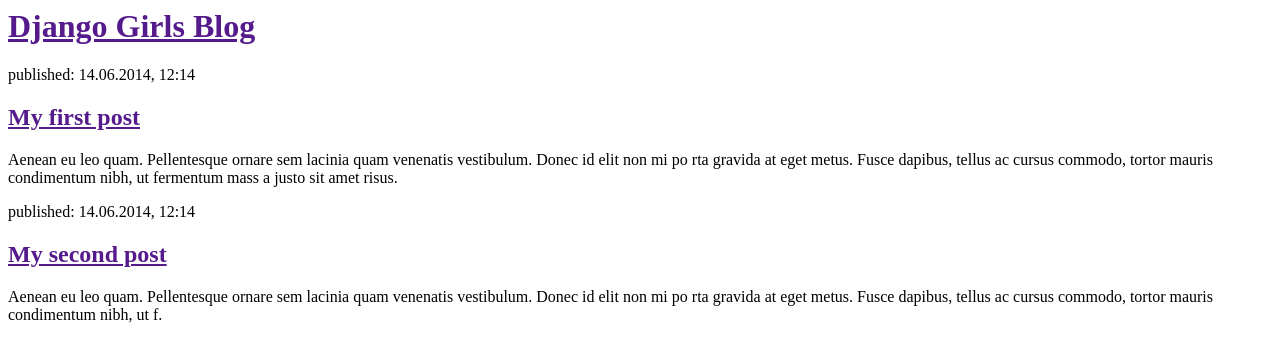
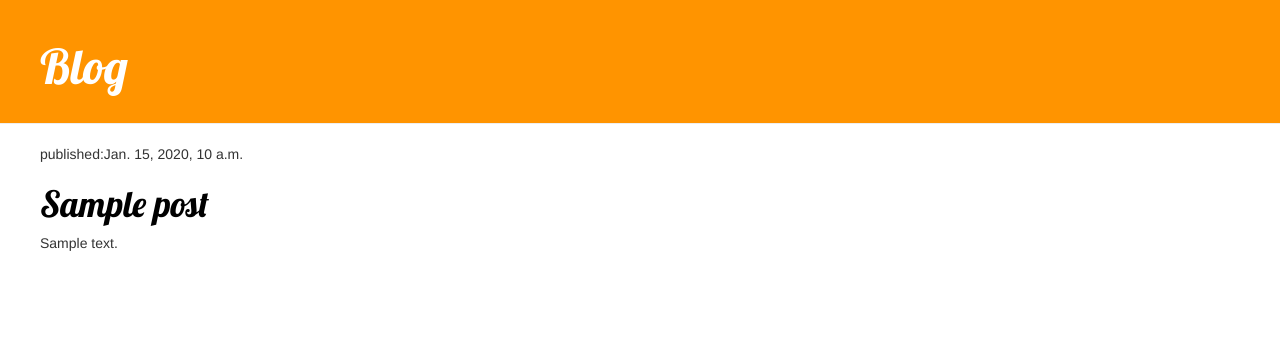
Before and after one commit to faustRizmi/my-first-blog, a Django app: template apps/blog/templates/blog/post_list.html in a window 1280 px wide. Shown: the top 362 px of the page. Run offline with Django 3.2, Linux system fonts and the light colour scheme; the template is opened without the code that fills it: most values are stand-ins (such as "Sample title", 1, 10 or a date in 2020); some libraries are stand-ins or nearby versions.

Commit message:
Added template

```diff
--- /dev/null
+++ b/apps/blog/static/css/blog.css
@@ -0,0 +1,52 @@
+h1 a {
+	color:#FCA205;
+	font-family: 'Lobster'
+}
+
+
+h1,h2,h3,h4{
+	font-family:'Lobster',cursive;
+}
+
+.page-header{
+		background-color: #ff9400;
+		margin-top: 0;
+		padding: 20px 20px 20px 40px;
+}
+
+.page-header h1, .page-header h1 a, .page-header h1 a:visited, .page-header h1 a:active{
+	color: #ffffff;
+	font-size: 36pt;
+	text-decoration: none;
+}
+
+.content{
+	margin-left:40px;
+}
+
+.date{
+	color:#828282;
+}
+
+.save{
+	float:right;
+}
+
+.post-form textarea, .post-form input {
+	width:100%;
+}
+
+.top-menu, .top-menu:hover, .top-menu:visited{
+	color:#ffffff;
+	float:right;
+	font-size:26pt;
+	margin-right:20px;
+}
+
+.post{
+	margin-bottom:70px;
+}
+
+.post h1 a,.post h1 a:visited{
+	color:#000000;
+}
--- a/apps/blog/templates/blog/post_list.html
+++ b/apps/blog/templates/blog/post_list.html
@@ -1,24 +1,34 @@
+{% load staticfiles %}
+
 <html>
 	<head>
-		<title>Django	Girls	blog</title>
+		<link rel="stylesheet" href="//maxcdn.bootstrapcdn.com/bootstrap/3.2.0/css/bootstrap.min.css">
+		<link rel="stylesheet" href="//maxcdn.bootstrapcdn.com/bootstrap/3.2.0/css/bootstrap-theme.min.css">
+		<link rel="stylesheet" href="{% static 'css/blog.css' %}">
+		<link href="//fonts.googleapis.com/css?family=Lobster&subset=latin,latin-ext" rel="stylesheet" type="text/css">
+		<!-- more fonts at  https://www.google.com/fonts -->
+		<title>Blog</title>
 	</head>
 	<body>
-	<div>
-		<h1><a	href="">Django	Girls	Blog</a></h1>
+
+	<div class="page-header">
+		<h1><a ref="">Blog</a></h1>
 	</div>
 
-	<div>
-		<p>published:	14.06.2014,	12:14</p>
-
-		<h2><a	href="">My	first	post</a></h2>
-		<p>Aenean	eu	leo	quam.	Pellentesque	ornare	sem	lacinia	quam	venenatis	vestibulum.	Donec	id	elit	non	mi	po rta	gravida	at	eget	metus.	Fusce	dapibus,	tellus	ac	cursus	commodo,	tortor	mauris	condimentum	nibh,	ut	fermentum	mass a	justo	sit	amet	risus.</p>
+	<div class="content container">
+		<div class="row">
+			<div class="col -md -8">
+				{% for post in posts %}
+					<div class="post">
+						<p>published:{{ post.published_date }}</p>
+						<h1><a href="">{{ post.title }}</a></h1>
+						<p>{{ post.text|linebreaksbr }}</p>
+					</div>
+				{% endfor %}
+			</div>
+		</div>
 	</div>
 
-	<div>
-	<p>published:	14.06.2014,	12:14</p>
-	<h2><a	href="">My	second	post</a></h2>
-	<p>Aenean	eu	leo	quam.	Pellentesque	ornare	sem	lacinia	quam	venenatis	vestibulum.	Donec	id	elit	non	mi	po rta	gravida	at	eget	metus.	Fusce	dapibus,	tellus	ac	cursus	commodo,	tortor	mauris	condimentum	nibh,	ut	f.</p>
-	</div>
 	</body>
 
 </html>
--- a/apps/blog/views.py
+++ b/apps/blog/views.py
@@ -1,5 +1,8 @@
 from django.shortcuts import render
+from django.utils import timezone
+from apps.blog.models import Post
 
 # Create your views here.
 def	post_list(request):
-	return render(request, 'blog/post_list.html', {})
+	posts = Post.objects.filter(published_date__lte=timezone.now()).order_by('published_date')
+	return render(request, 'blog/post_list.html', {'posts': posts})
--- /dev/null
+++ b/forDB.txt
@@ -0,0 +1,6 @@
+DATABASES = {
+    'default':	{
+        'ENGINE': 'django.db.backends.sqlite3',
+        'NAME':	os.path.join(BASE_DIR, 'db.sqlite3'),
+        }
+}
--- a/mobileApp/settings.py
+++ b/mobileApp/settings.py
@@ -125,3 +125,5 @@ USE_TZ = True
 # https://docs.djangoproject.com/en/1.10/howto/static-files/
 
 STATIC_URL = '/static/'
+
+STATIC_ROOT = [os.path.join(BASE_DIR,'blog','static')]
```
Also changed, not shown: apps/home/views.py (+5 -5 lines).
